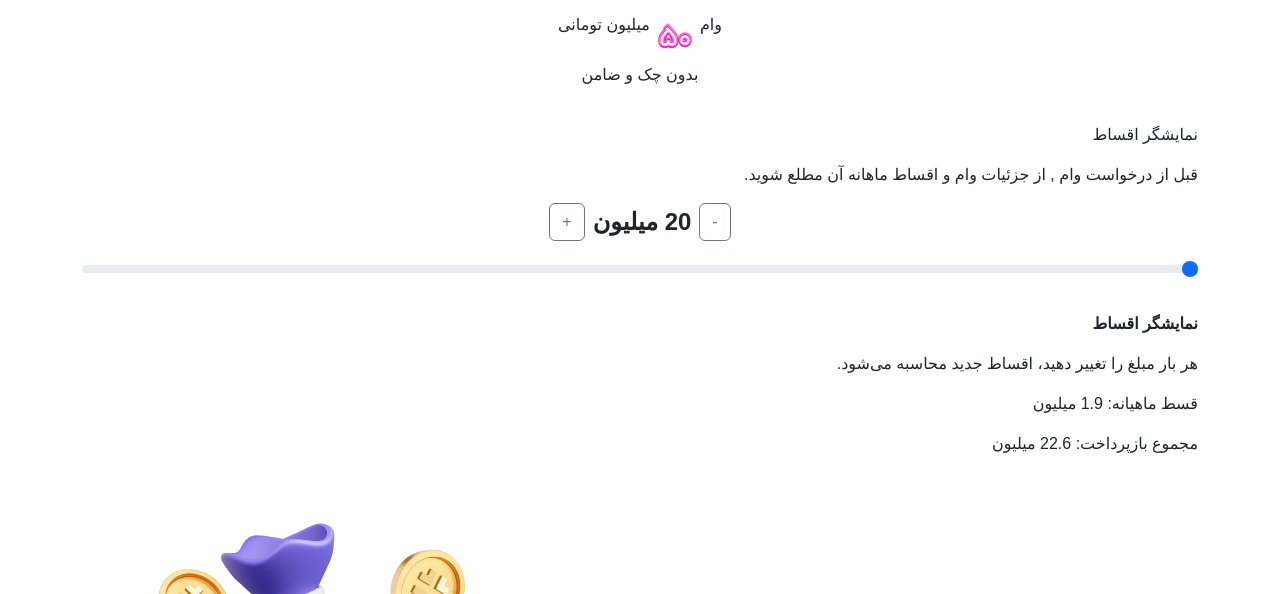
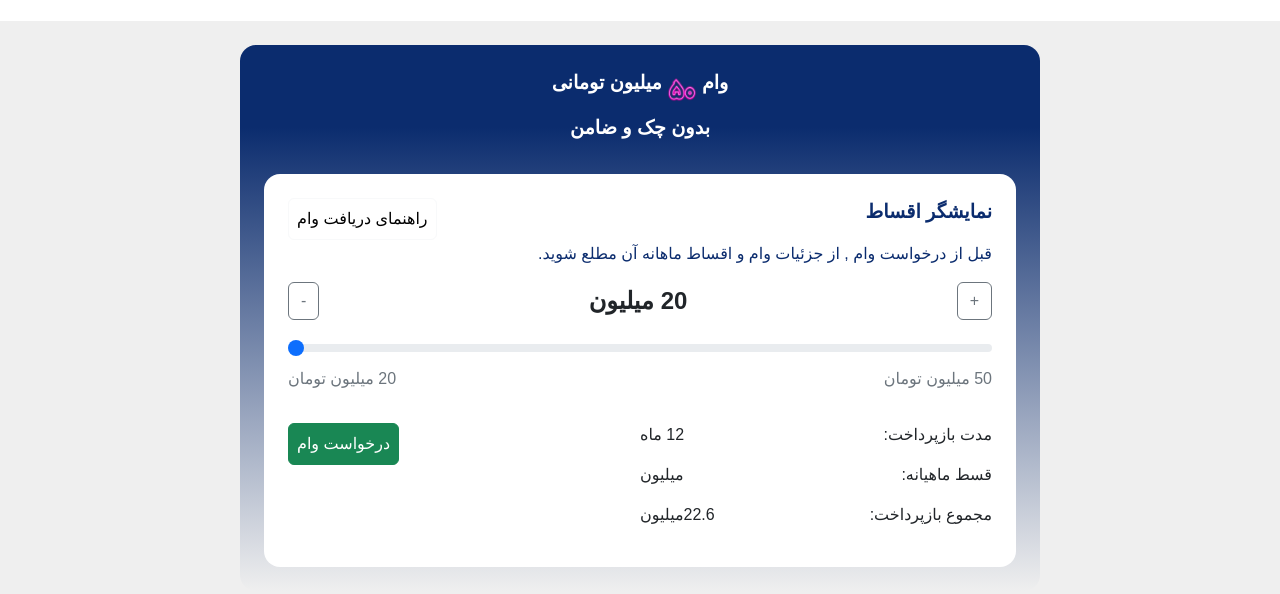
Before and after one commit to Amir-ZoghiPeyman/lendo-landing-page, a website built with Vite: page index.html in a window 1280 px wide. Shown: the part 1506-2100 px from the top of the page. Built offline with nearby package versions, Linux system fonts and the light colour scheme; files whose address does not match are found by name.

Commit message:
loan-calc styles added

```diff
--- a/src/components/hero/hero.js
+++ b/src/components/hero/hero.js
@@ -2,7 +2,7 @@ export function hero() {
   return `
     <div class="bg-gray-bg">
       <section>
-        <div class="container-fluid">
+        <div class="container-fluid p-1">
           <!-- mobile slides -->
           <div class="swiper hero-swiper-mobile d-md-none">
             <div class="swiper-wrapper">
--- a/src/components/loanCalculator/loanCalculator.js
+++ b/src/components/loanCalculator/loanCalculator.js
@@ -1,47 +1,74 @@
 export function loanCalculator() {
   return `
-    <section class="container my-4" id="loan-container">
+    <section class="bg-gray-bg p-4 my-4" id="loan-container">
+      <div class="container loan-calc-bg rounded-4 p-4">
+        <!-- header text -->
         <div>
-        <div class="d-flex justify-content-center">
-          <p>وام</p>
+          <div class="d-flex justify-content-center align-content-center">
+            <p class="loan-text">وام</p>
             <img
               src="loanCalculator/50.png"
               class="img-fluid"
               alt=""
-            style="width: 50px"
+              style="width: 40px"
             />
-          <p>میلیون تومانی</p>
+            <p class="loan-text">میلیون تومانی</p>
           </div>
-        <div>
+          <di v>
             <div class="swiper loan-swiper">
               <div class="swiper-wrapper">
                 <!-- Slides -->
-              <div class="swiper-slide d-flex justify-content-center">
+                <div
+                  class="loan-text swiper-slide d-flex justify-content-center"
+                >
                   خرید از تمامی فروشگاه ها
                 </div>
-              <div class="swiper-slide d-flex justify-content-center">
+                <div
+                  class="loan-text swiper-slide d-flex justify-content-center"
+                >
                   بدون چک و ضامن
                 </div>
-              <div class="swiper-slide d-flex justify-content-center">
+                <div
+                  class="loan-text swiper-slide d-flex justify-content-center"
+                >
                   بدون مدرک سکونتی و شغلی
                 </div>
               </div>
             </div>
-        </div>
+          </di>
         </div>
 
+        <!-- calculator -->
+        <div class="bg-white p-4 rounded-4">
+          <div class="d-md-flex justify-content-between">
             <div>
-        <p>نمایشگر اقساط</p>
-        <p>قبل از درخواست وام , از جزئیات وام و اقساط ماهانه آن مطلع شوید.</p>
+              <p class="text-primary loan-text">نمایشگر اقساط</p>
+              <p class="text-primary">
+                قبل از درخواست وام , از جزئیات وام و اقساط ماهانه آن مطلع شوید.
+              </p>
             </div>
+            <a href="" class="text-decoration-none">
+              <button
+                type="button"
+                class="btn btn-light bg-white p-2 w-100 d-none d-md-inline"
+              >
+                راهنمای دریافت وام
+              </button>
+            </a>
+          </div>
+          <div class="text-center">
+            <div
+              class="d-flex justify-content-between align-items-center gap-2"
+            >
+              <button class="btn btn-outline-secondary" id="loan-plus">
+                +
+              </button>
 
-      <div class="text-center">
-        <div class="d-flex justify-content-center align-items-center gap-2">
-          <button class="btn btn-outline-secondary" id="loan-minus">-</button>
+              <p id="loan-amount" class="fw-bold fs-4 m-0 ltr">۲۰ میلیون</p>
 
-          <p id="loan-amount" class="fw-bold fs-4 m-0">۲۰ میلیون</p>
-
-          <button class="btn btn-outline-secondary" id="loan-plus">+</button>
+              <button class="btn btn-outline-secondary" id="loan-minus">
+                -
+              </button>
             </div>
 
             <input
@@ -55,14 +82,49 @@ export function loanCalculator() {
             />
           </div>
 
-      <div class="mt-4">
-        <p class="fw-bold">نمایشگر اقساط</p>
-        <p>هر بار مبلغ را تغییر دهید، اقساط جدید محاسبه می‌شود.</p>
+          <div class="d-flex justify-content-between">
+            <p class="text-secondary">50 میلیون تومان</p>
+            <p class="text-secondary">20 میلیون تومان</p>
           </div>
 
-      <div class="mt-3">
-        <p>قسط ماهیانه: <span id="monthly-pay">0</span> میلیون</p>
-        <p>مجموع بازپرداخت: <span id="total-pay">0</span> میلیون</p>
+          <div class="mt-3 d-md-flex justify-content-between">
+            <div class="w-50">
+              <div class="d-flex justify-content-between">
+                <p>مدت بازپرداخت:</p>
+                <p>12 ماه</p>
               </div>
-    </section>`;
+              <div class="d-flex justify-content-between">
+                <p>قسط ماهیانه:</p>
+                <div class="d-flex">
+                  <p id="monthly-pay" class="d-none">0</p>
+                  <span>میلیون</span>
+                </div>
+              </div>
+              <div class="d-flex justify-content-between">
+                <p>مجموع بازپرداخت:</p>
+                <div class="d-flex">
+                  <p id="total-pay">0</p>
+                  <span>میلیون</span>
+                </div>
+              </div>
+            </div>
+
+            <a href="" class="text-decoration-none">
+              <button type="button" class="btn btn-success p-2 w-100 mb-2">
+                درخواست وام
+              </button>
+            </a>
+          </div>
+          <a href="">
+            <button
+              type="button"
+              class="btn btn-light bg-white p-2 w-100 d-md-none"
+            >
+              راهنمای دریافت وام
+            </button>
+          </a>
+        </div>
+      </div>
+    </section>
+  `;
 }
--- a/src/styles/scss/_loanCalculator.scss
+++ b/src/styles/scss/_loanCalculator.scss
@@ -2,3 +2,26 @@
   height: 60px;
   overflow: hidden;
 }
+
+.loan-text {
+  color: white;
+  font-weight: 900;
+  font-size: larger;
+}
+
+.loan-calc-bg {
+  background: linear-gradient(
+    180deg,
+    rgba(11, 44, 110, 1) 15%,
+    rgb(239, 239, 239) 100%
+  );
+}
+
+#loan-range {
+  direction: ltr;
+}
+@media (min-width: 992px) {
+  #loan-container .container {
+    max-width: 800px;
+  }
+}
--- a/src/styles/scss/main.scss
+++ b/src/styles/scss/main.scss
@@ -27,6 +27,7 @@ $custom-colors: (
   "primary": #0b2c6e,
   "primary-bg": #23417d,
   "gray-bg": #efefef,
+
   "slider-1": #2f34ce,
   "slider-2": #174740,
   "slider-3": #cfeaff,
```
Lines whose indentation alone changed are shown as unchanged.
